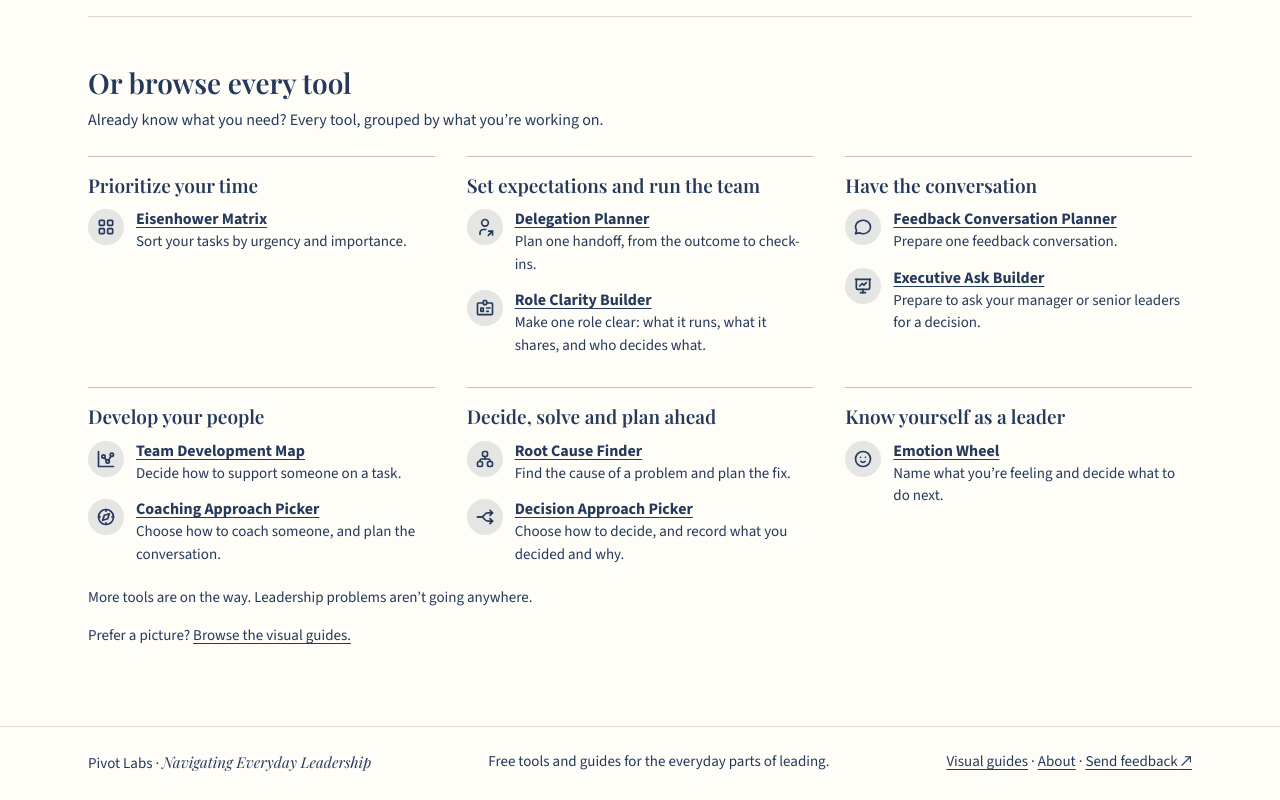
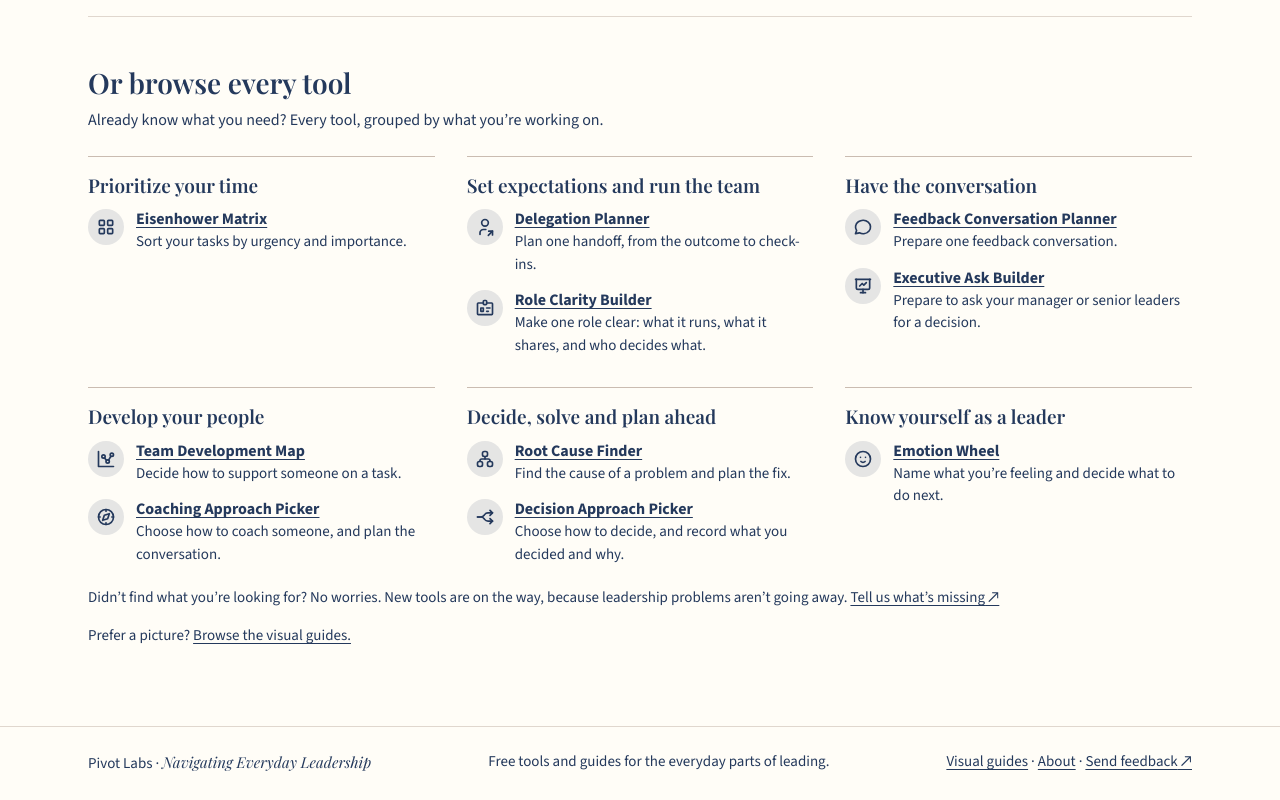
Before and after one commit to siesonn/pivot-labs, a plain HTML site: page index.html in a window 1280 px wide. Shown: the part 1583-2383 px from the top of the page. Drawn offline with Linux system fonts and the light colour scheme.

Commit message:
Add a 'didn't find it' note with a feedback link under the tool lists
Replaces 'More tools are on the way. Leadership problems aren't going
anywhere.' on the home page browse list and the All tools page with a
friendlier note and a 'Tell us what's missing' link to the feedback form.

Co-Authored-By: Claude Sonnet 5.5 <noreply@anthropic.com>
Claude-Session: https://claude.ai/code/session_01C6exGGBXoUpFuqPWcSMzZc

```diff
--- a/index.html
+++ b/index.html
@@ -229,7 +229,7 @@ h1{margin:0 0 16px}
       </section>
     </div>
     </details>
-    <p class="small">More tools are on the way. Leadership problems aren’t going anywhere.</p>
+    <p class="small">Didn’t find what you’re looking for? No worries. New tools are on the way, because leadership problems aren’t going away. <a href="https://forms.gle/YhxYQqcAtavATULi6" target="_blank" rel="noopener">Tell us what’s missing<span aria-hidden="true">&nbsp;↗</span><span class="visually-hidden"> (opens in a new tab)</span></a></p>
     <p class="small">Prefer a picture? <a href="guides/index.html">Browse the visual guides.</a></p>
   </section>
 
```
Also changed, not shown: tools/index.html (+1 -1 lines).
